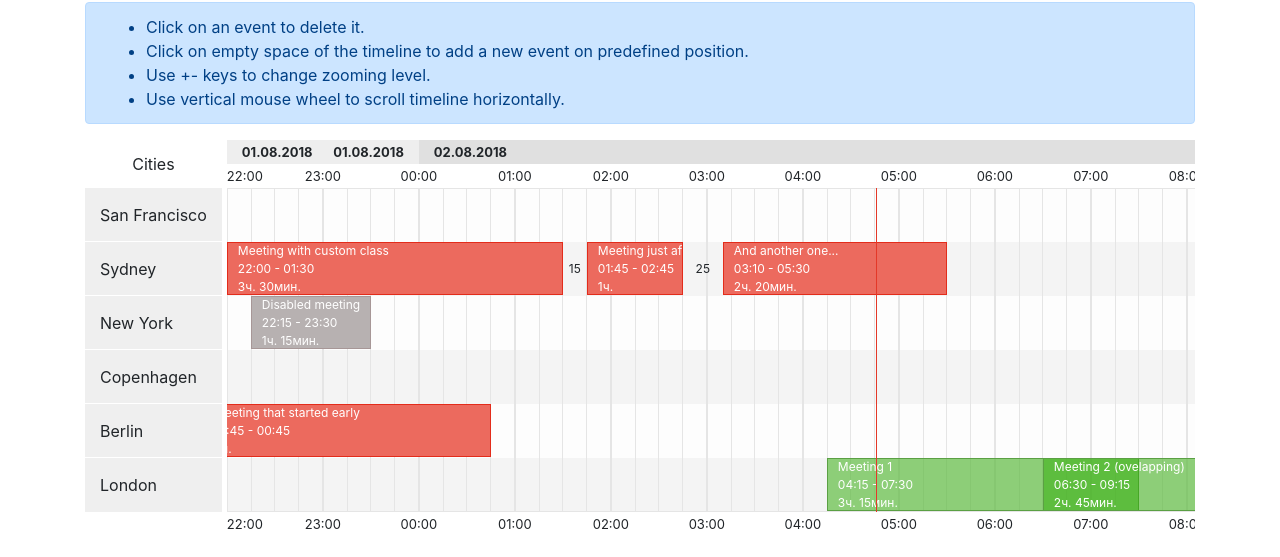
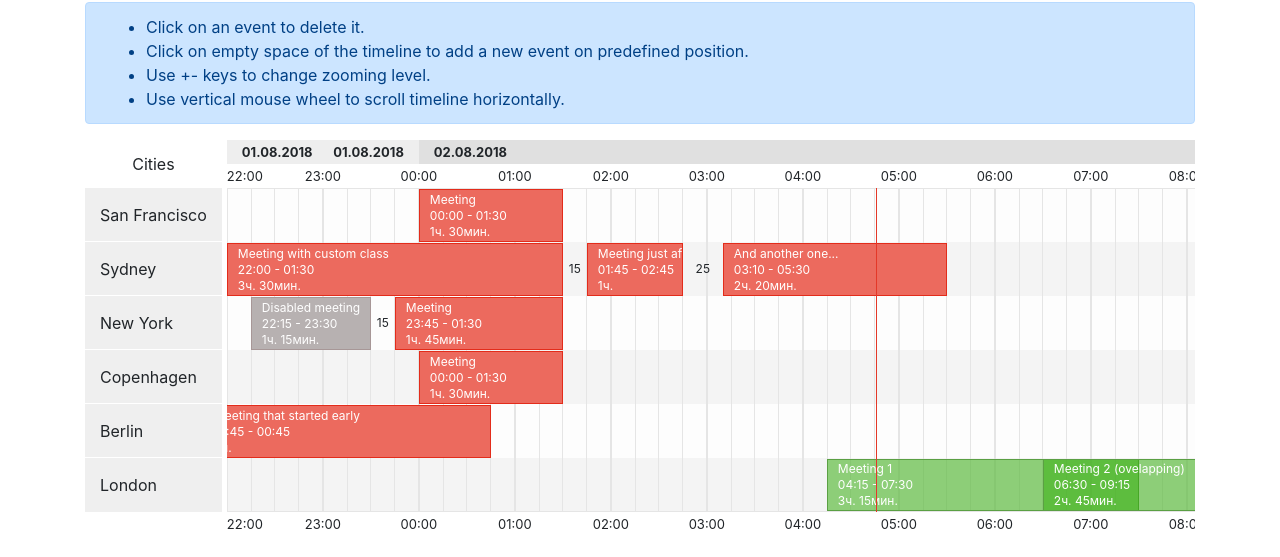
Before and after one commit to lexkrstn/jquery-sked-tape, a website: page docs/index.html in a window 1280 px wide. Shown: the part 52-609 px from the top of the page. Drawn offline with nearby package versions, Linux system fonts and the light colour scheme.

Commit message:
fixed entry row gap rendering issue

```diff
--- a/docs/index.html
+++ b/docs/index.html
@@ -63,6 +63,18 @@
                 {
                     name: 'Meeting',
                     location: '1',
+                    start: today(0, 0),
+                    end: today(1, 30)
+                },
+                {
+                    name: 'Meeting',
+                    location: '5',
+                    start: today(0, 0),
+                    end: today(1, 30)
+                },
+                {
+                    name: 'Meeting',
+                    location: '1',
                     start: today(10, 0),
                     end: today(11, 30)
                 },
@@ -93,6 +105,12 @@
                     start: yesterday(22, 15),
                     end: yesterday(23, 30),
                     disabled: true
+                },
+                {
+                    name: 'Meeting',
+                    location: '3',
+                    start: yesterday(23, 45),
+                    end: today(1, 30)
                 },
                 {
                     name: 'Meeting that started early',
```
Also changed, not shown: src/jquery.skedTape.sass (+20 -16 lines), dist/jquery.skedTape.css, docs/jquery.skedTape.css, 2 other files.
